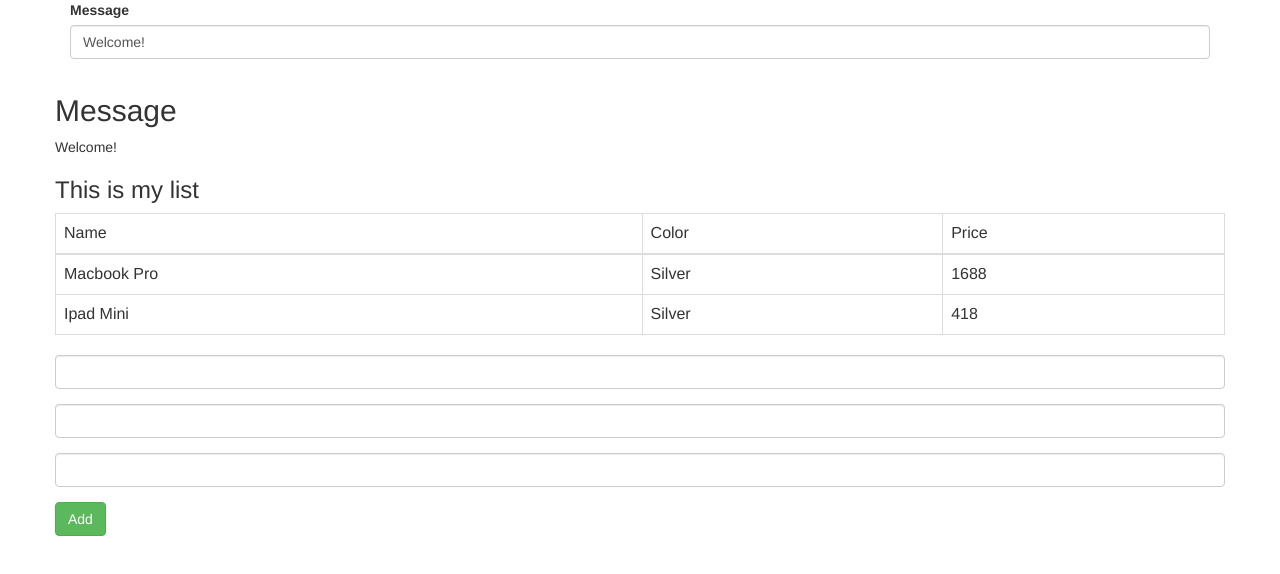
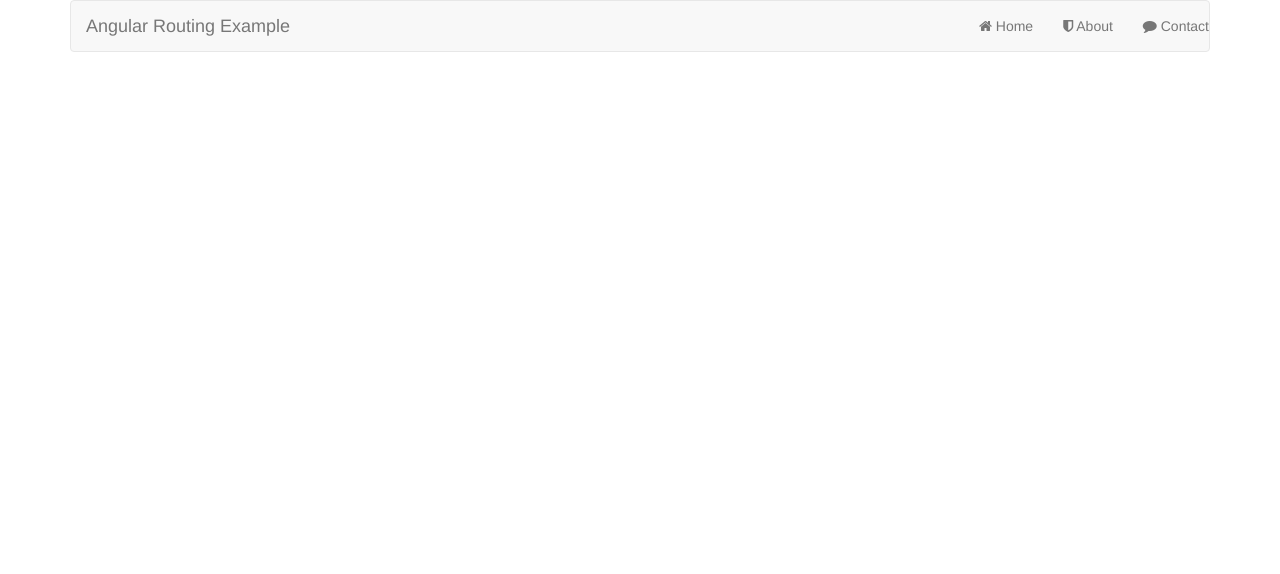
Before and after one commit to yeminhtut/sample-angular, a website: page public/views/index.html in a window 1280 px wide. Drawn offline with nearby package versions, Linux system fonts and the light colour scheme; some packages are replaced by stand-ins of ours.

Commit message:
angular view file

```diff
--- a/public/views/index.html
+++ b/public/views/index.html
@@ -3,11 +3,27 @@
 	<title>Sample Angular App</title>
 	<base href="/">
 	<link rel="stylesheet" type="text/css" href="https://maxcdn.bootstrapcdn.com/bootstrap/3.3.5/css/bootstrap.min.css">
+	<link rel="stylesheet" type="text/css" href="http://netdna.bootstrapcdn.com/font-awesome/4.0.0/css/font-awesome.css">
 	<script type="text/javascript" src="http://ajax.googleapis.com/ajax/libs/angularjs/1.3.8/angular.min.js"></script>
+	<script type="text/javascript" src="http://ajax.googleapis.com/ajax/libs/angularjs/1.3.8/angular-route.js"></script>
 	<script type="text/javascript" src="js/app.js"></script>
+	<script type="text/javascript" src="js/route.js"></script>
 </head>
-<body class="container" ng-app="firstApp" ng-controller="mainController as main">
-	<div class="form-group">
+<body class="container">
+	<header>
+		<nav class="navbar navbar-default">
+				<div class="navbar-header">
+					<a class="navbar-brand" href="/">Angular Routing Example</a>
+				</div>
+				<ul class="nav navbar-nav navbar-right">
+					<li><a href="/"><i class="fa fa-home"></i> Home</a></li>
+					<li><a href="/about"><i class="fa fa-shield"></i> About</a></li>
+					<li><a href="/contact"><i class="fa fa-comment"></i> Contact</a></li>
+				</ul>
+		</nav>
+	</header>
+
+<!-- 	<div class="form-group">
 		<label>Message</label>
 		<input class="form-control" type="text" ng-model="main.message"></input>
 	</div>
@@ -47,6 +63,6 @@
 
 			<button type="submit" class="btn btn-success">Add</button>
 		</form>
-	</div>
+	</div> -->
 </body>
 </html>
```
Also changed, not shown: public/js/route.js (added).
